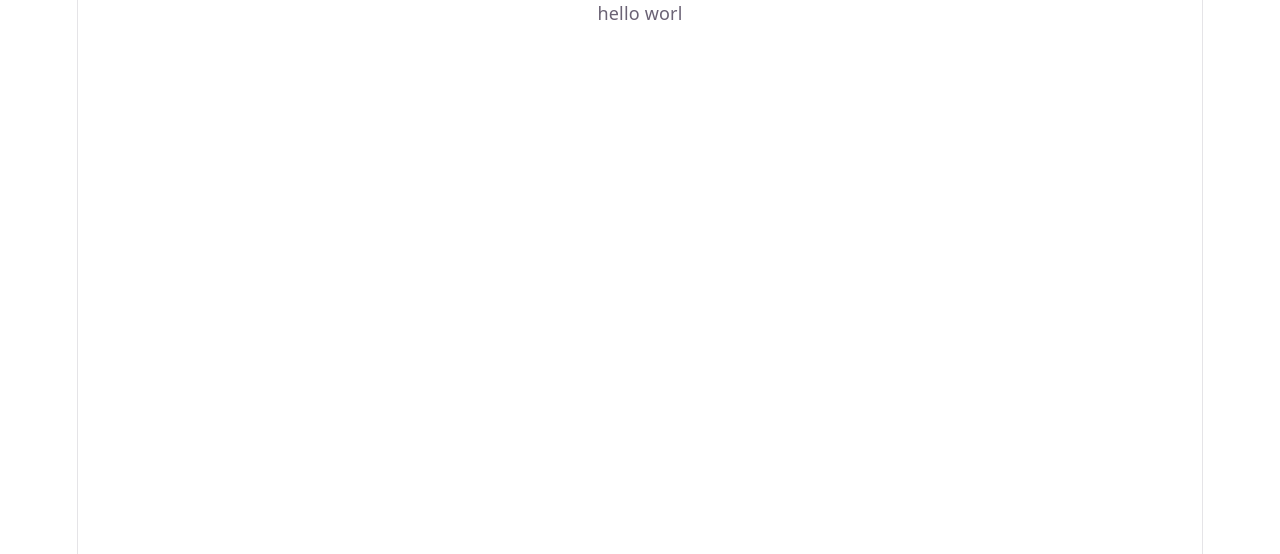
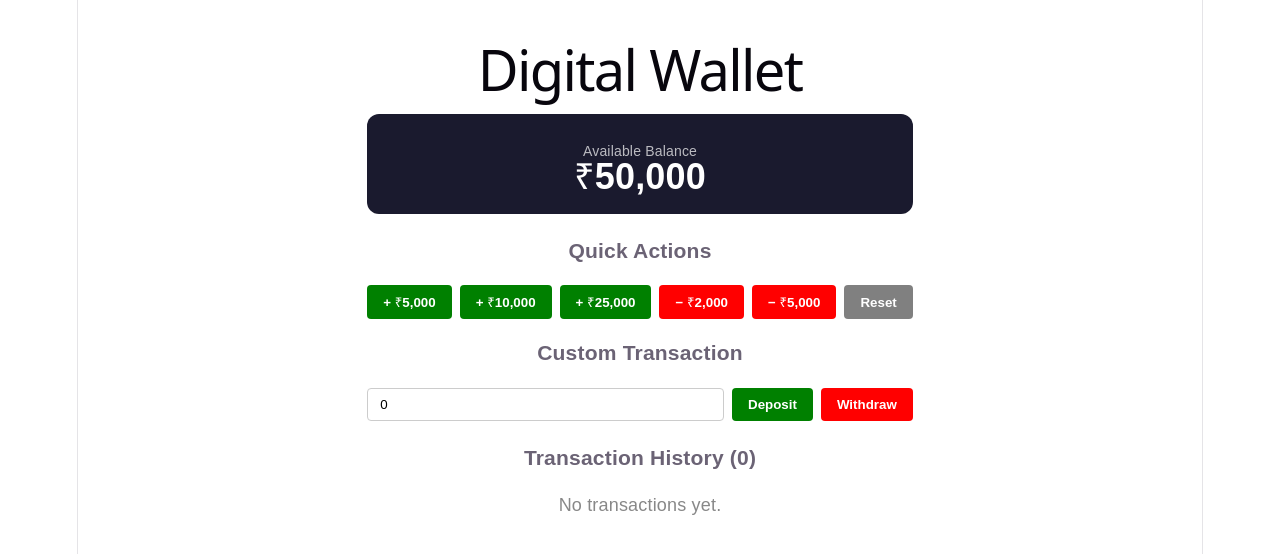
Before and after one commit to vijaynvb/React_Tutorial_Contact_Manager_App-master, a React (Vite) app in the folder my-first-react-app/: page / in a window 1280 px wide. Shown: the top 554 px of the page. Built offline with nearby package versions, Linux system fonts and the light colour scheme.

Commit message:
Add wallet management features and enhance README with usage instructions

```diff
--- a/my-first-react-app/db.json
+++ b/my-first-react-app/db.json
@@ -1,4 +1,9 @@
 {
+  "stocks": [
+    { "id": 1,"symbol": "AAPL", "price": 150 },
+    { "id": 2,"symbol": "GOOGL", "price": 2800 },
+    { "id": 3,"symbol": "AMZN", "price": 3400 }
+  ],
   "employees": [
     {
       "id": 1,
--- a/my-first-react-app/src/App.tsx
+++ b/my-first-react-app/src/App.tsx
@@ -1,9 +1,200 @@
-function App() {
-  return (
-    <>
-      <p> hello worl</p>
-    </>
-  )
+// useReducer — Complex State Management
+// Models a digital wallet with deposit, withdraw, and reset actions
+
+import { useReducer, useState } from "react";
+import { createRoot } from "react-dom/client";
+import type { CSSProperties } from "react";
+
+// ============================================================
+// useReducer pattern:
+//   1. Define initial state
+//   2. Write a pure reducer(state, action) => newState
+//   3. Dispatch actions from the component
+// Use when: multiple related state values, complex transitions
+// ============================================================
+
+interface WalletTransaction {
+  id: number;
+  type: "credit" | "debit";
+  amount: number;
+  description: string;
+  timestamp: string;
+  balanceAfter?: number; // optional field to track balance after transaction
 }
 
-export default App
+interface WalletState {
+  balance: number;
+  transactions: WalletTransaction[];
+}
+
+//typescript
+type WalletAction =
+  | { type: "deposit";  payload: number; description?: string }
+  | { type: "withdraw"; payload: number; description?: string }
+  | { type: "reset" };
+
+const initialState: WalletState = {
+  balance: 50000,
+  transactions: [],
+};
+
+// Pure reducer — takes current state and action, returns next state
+function walletReducer(state: WalletState, action: WalletAction): WalletState {
+  console.log("Action dispatched:", action); //{type: 'deposit', payload: 5000, description: 'Quick Deposit'}
+  switch (action.type) {
+    case "deposit":
+      return {
+        balance: state.balance + action.payload,
+        transactions: [
+          ...state.transactions,
+          {
+            id: Date.now(),
+            type: "credit",
+            amount: action.payload,
+            description: action.description ?? "Deposit",
+            timestamp: new Date().toLocaleTimeString(),
+          },
+        ],
+      };
+
+    case "withdraw":
+      if (action.payload > state.balance) return state; // guard: insufficient funds
+      return {
+        balance: state.balance - action.payload,
+        transactions: [
+          ...state.transactions,
+          {
+            id: Date.now(),
+            type: "debit",
+            amount: action.payload,
+            description: action.description ?? "Withdrawal",
+            timestamp: new Date().toLocaleTimeString(),
+          },
+        ],
+      };
+
+    case "reset":
+      return initialState;
+
+    default:
+      return state;
+  }
+}
+
+function Wallet(): JSX.Element {
+  const [state, dispatch] = useReducer(walletReducer, initialState);// operations, intialvalue [value and operations]
+  const [customAmount, setCustomAmount] = useState<number>(0);
+
+  return (
+    <div style={{ fontFamily: "sans-serif", maxWidth: 600, margin: "0 auto", padding: 24 }}>
+      <h1>Digital Wallet</h1>
+
+      {/* Balance display */}
+      <div
+        style={{
+          background: "#1a1a2e",
+          color: "white",
+          padding: 24,
+          borderRadius: 12,
+          textAlign: "center",
+          marginBottom: 24,
+        }}
+      >
+        <p style={{ fontSize: 14, opacity: 0.7 }}>Available Balance</p>
+        <p style={{ fontSize: 36, fontWeight: "bold" }}>
+          ₹{state.balance.toLocaleString()}
+        </p>
+      </div>
+
+      {/* Quick actions */}
+      <h3>Quick Actions</h3>
+      <div style={{ display: "flex", gap: 8, flexWrap: "wrap", marginBottom: 16 }}>
+        {[5000, 10000, 25000].map((amount) => (
+          <button
+            key={amount}
+            onClick={() => dispatch({ type: "deposit", payload: amount, description: `Quick Deposit` })} // react dispatch -> respective reducer with action type
+            style={actionBtn("green")}
+          >
+            + ₹{amount.toLocaleString()}
+          </button>
+        ))}
+        {[2000, 5000].map((amount) => (
+          <button
+            key={amount}
+            onClick={() => dispatch({ type: "withdraw", payload: amount, description: `Quick Withdrawal` })}
+            style={actionBtn("red")}
+          >
+            − ₹{amount.toLocaleString()}
+          </button>
+        ))}
+        <button onClick={() => dispatch({ type: "reset" })} style={actionBtn("gray")}>
+          Reset
+        </button>
+      </div>
+
+      {/* Custom amount */}
+      <h3>Custom Transaction</h3>
+      <div style={{ display: "flex", gap: 8, marginBottom: 24 }}>
+        <input
+          type="number"
+          value={customAmount}
+          onChange={(e) => setCustomAmount(Number(e.target.value))}
+          placeholder="Enter amount"
+          style={{ flex: 1, padding: "8px 12px", borderRadius: 4, border: "1px solid #ccc" }}
+        />
+        <button
+          onClick={() => dispatch({ type: "deposit", payload: customAmount, description: "Custom Deposit" })}
+          style={actionBtn("green")}
+        >
+          Deposit
+        </button>
+        <button
+          onClick={() => dispatch({ type: "withdraw", payload: customAmount, description: "Custom Withdrawal" })}
+          style={actionBtn("red")}
+        >
+          Withdraw
+        </button>
+      </div>
+
+      {/* Transaction history */}
+      <h3>Transaction History ({state.transactions.length})</h3>
+      {state.transactions.length === 0 ? (
+        <p style={{ color: "#888" }}>No transactions yet.</p>
+      ) : (
+        <ul style={{ listStyle: "none", padding: 0 }}>
+          {[...state.transactions].reverse().map((t) => (
+            <li
+              key={t.id}
+              style={{
+                display: "flex",
+                justifyContent: "space-between",
+                padding: "10px 0",
+                borderBottom: "1px solid #eee",
+              }}
+            >
+              <span>{t.description}</span>
+              <span style={{ fontSize: 12, color: "#888" }}>{t.timestamp}</span>
+              <span style={{ color: t.type === "credit" ? "green" : "red", fontWeight: "bold" }}>
+                {t.type === "credit" ? "+" : "−"}₹{t.amount.toLocaleString()}
+              </span>
+            </li>
+          ))}
+        </ul>
+      )}
+    </div>
+  );
+}
+
+const actionBtn = (color: string): CSSProperties => ({
+  padding: "8px 16px",
+  borderRadius: 4,
+  border: "none",
+  background: color,
+  color: "white",
+  cursor: "pointer",
+  fontWeight: "bold",
+});
+
+createRoot(document.getElementById("root")!).render(<Wallet />);
+
+export default Wallet;
```
Also changed, not shown: my-first-react-app/src/components/BankBalanceTracker.tsx (added, +18 -0 lines), my-first-react-app/src/components/PortfolioValue.tsx (added, +18 -0 lines), my-first-react-app/src/components/PropsExample.tsx (added, +11 -0 lines), my-first-react-app/src/components/StockPrice.tsx (added, +27 -0 lines), my-first-react-app/src/components/TransactionList.tsx (added, +22 -0 lines), my-first-react-app/src/components/UsRefExample.tsx (added, +22 -0 lines), 2 other files (tests, documents, lock files or other folders).
